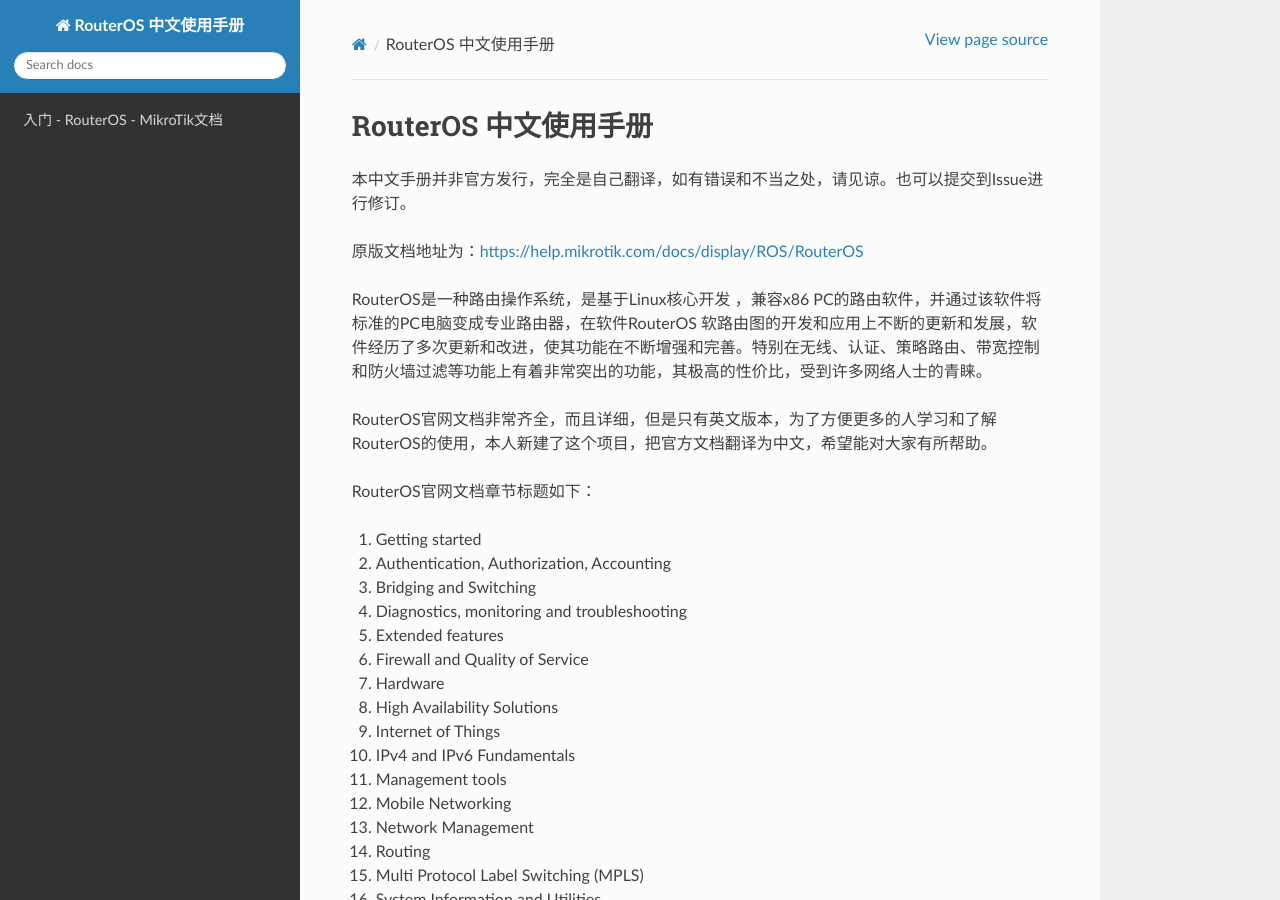
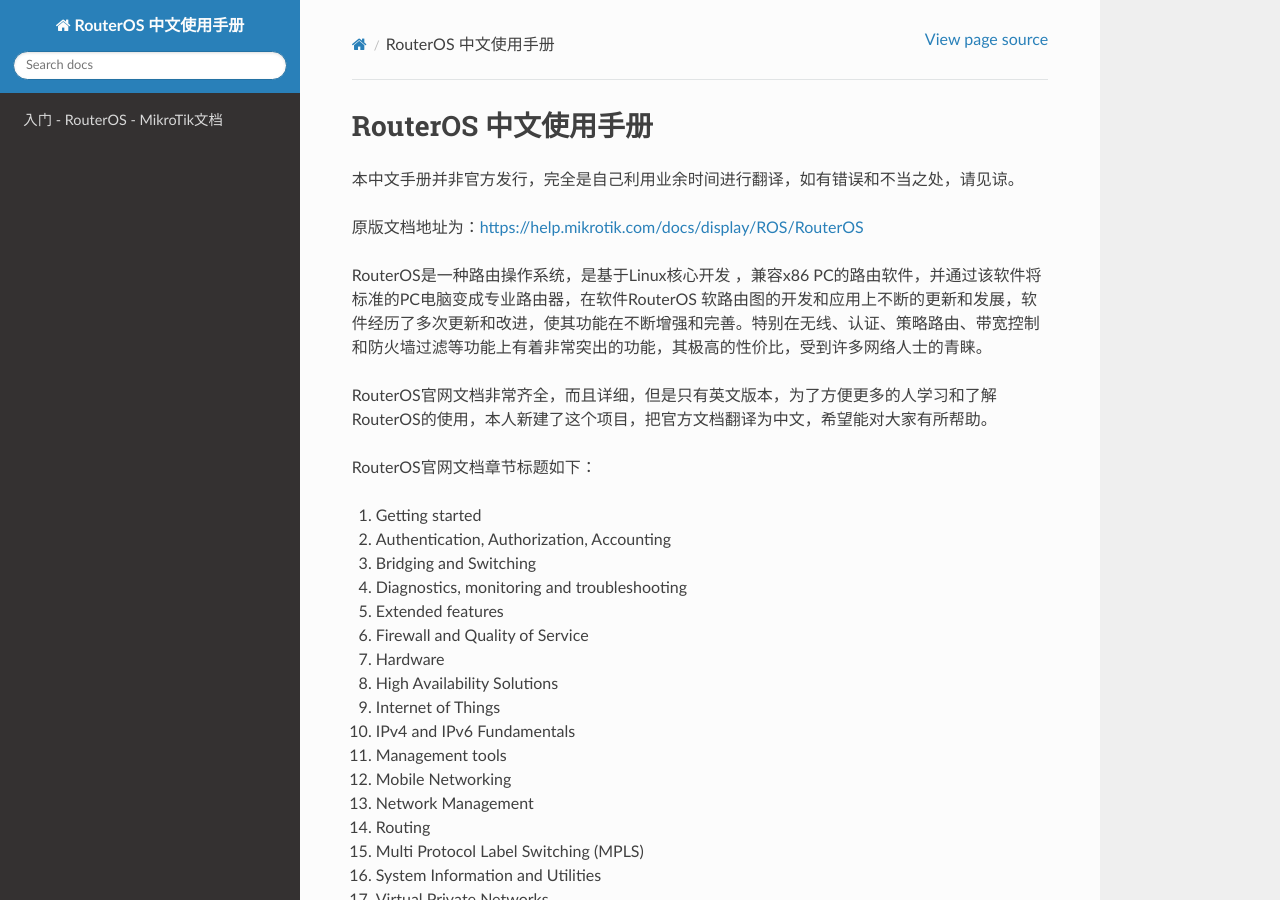
Before and after one commit to be-engineer/MikroTik-doc-cn, a Sphinx documentation site: the page built from source/index.rst, in a window 1280 px wide and 900 px high. Built offline with Sphinx 7.4.7 and the Read the Docs theme 2.0.0, drawn with Linux system fonts in a browser that asks for light colours; pages that are not in the unit, such as notebooks, are missing from menus.

Commit message:
Update index.rst

```diff
--- a/source/index.rst
+++ b/source/index.rst
@@ -2,7 +2,7 @@
 RouterOS 中文使用手册
 ===============================
 
-本中文手册并非官方发行，完全是自己翻译，如有错误和不当之处，请见谅。也可以提交到Issue进行修订。
+本中文手册并非官方发行，完全是自己利用业余时间进行翻译，如有错误和不当之处，请见谅。
 
 原版文档地址为：https://help.mikrotik.com/docs/display/ROS/RouterOS
 
```
